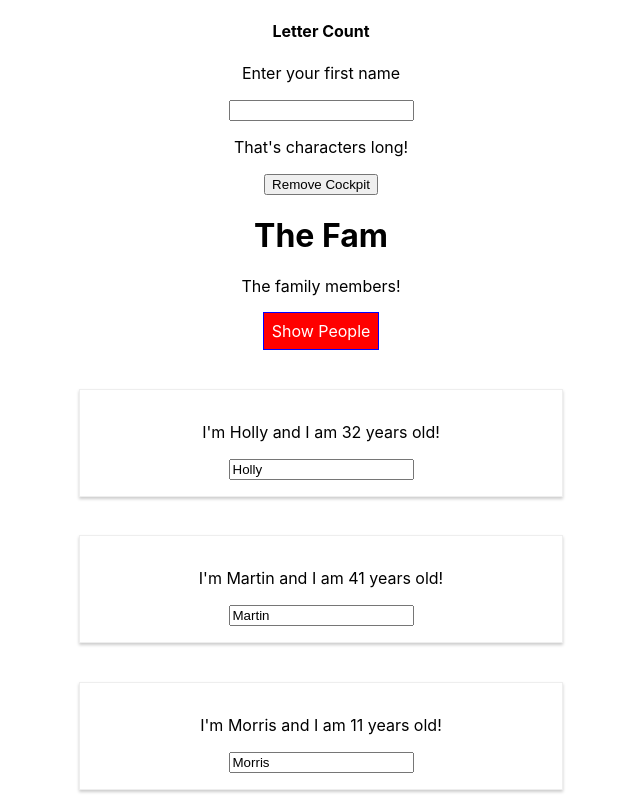
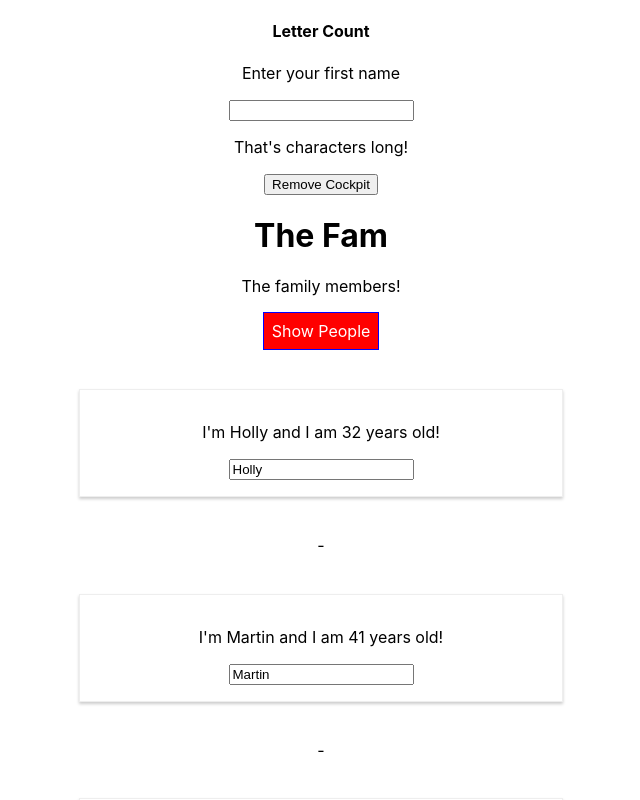
Before and after one commit to LittleBlue418/React-advanced, a React (Create React App) app: page / in a window 1280 px wide. Both pictures are taken after a click on the button "Show People". Shown: the top 800 px of the page, without its empty margins (319-959 px from the left). Built offline with nearby package versions, Linux system fonts and the light colour scheme.

Commit message:
Adjacent elements with an array

```diff
--- a/src/components/Persons/Person/Person.js
+++ b/src/components/Persons/Person/Person.js
@@ -5,13 +5,14 @@ import classes from './Person.module.css';
 class Person extends Component {
   render() {
     //console.log('[Person.js] rendering...')
-    return (
-      <div className={classes.Person}>
+    return [
+      <div key="div" className={classes.Person}>
         < p onClick = { this.props.click } > I'm {this.props.name} and I am {this.props.age} years old!</p>
         < p > { this.props.children }</p >
           <input type="text" onChange={this.props.changed} value={this.props.name} />
-      </div>
-    )
+      </div>,
+      <p key="heading">-</p>
+    ]
   }
 };
 
```
